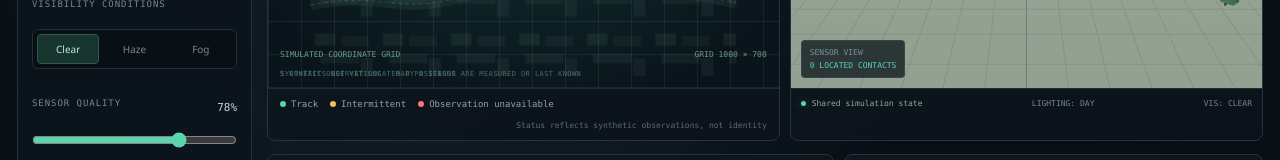
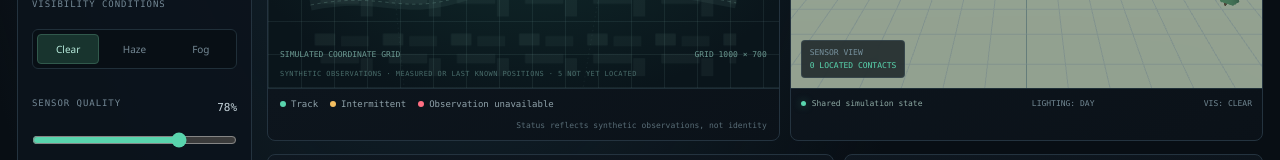
Before and after one commit to yesu166/SPECTRA, a React (Vite) app in the folder spectra-simulator/: page / in a window 1280 px wide. Shown: the part 514-674 px from the top of the page. Built offline with nearby package versions, Linux system fonts and the light colour scheme.

Commit message:
Consolidate map status disclaimer

```diff
--- a/spectra-simulator/src/components/TacticalMap.tsx
+++ b/spectra-simulator/src/components/TacticalMap.tsx
@@ -55,8 +55,7 @@ export default function TacticalMap({ contacts, selectedId, onSelect, lighting }
       </svg>
       <div className="map-compass"><span>N</span><span className="compass-arrow">↑</span></div>
       <div className="map-scale">SIMULATED COORDINATE GRID <span>GRID 1000 × 700</span></div>
-      <div className="map-disclaimer">SYNTHETIC OBSERVATIONS · MAP POSITIONS ARE MEASURED OR LAST KNOWN</div>
-      {pendingCount > 0 && <div className="map-disclaimer">{pendingCount} CONTACT{pendingCount === 1 ? "" : "S"} NOT YET LOCATED BY A SENSOR</div>}
+      <div className="map-disclaimer">SYNTHETIC OBSERVATIONS · MEASURED OR LAST KNOWN POSITIONS{pendingCount > 0 ? ` · ${pendingCount} NOT YET LOCATED` : ""}</div>
     </div>
   );
 }
```
